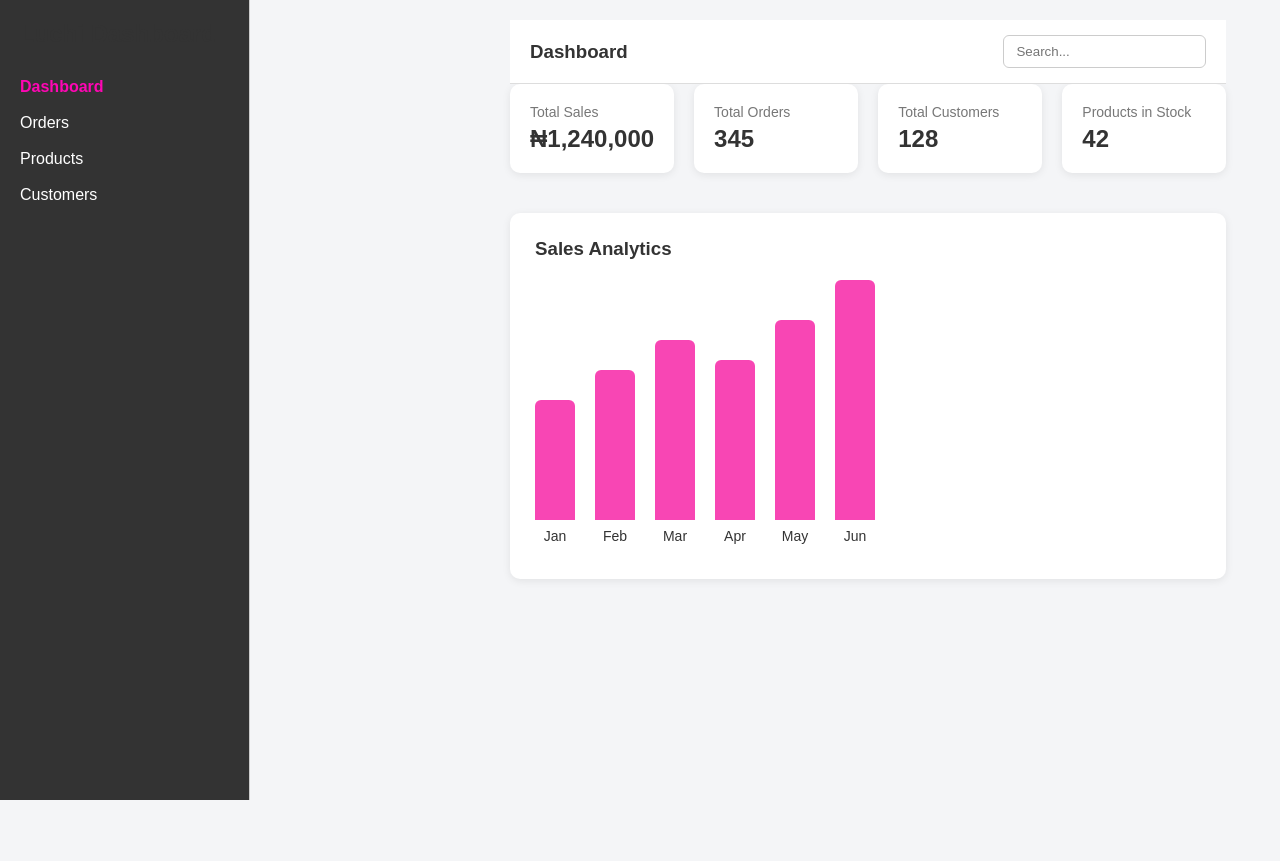
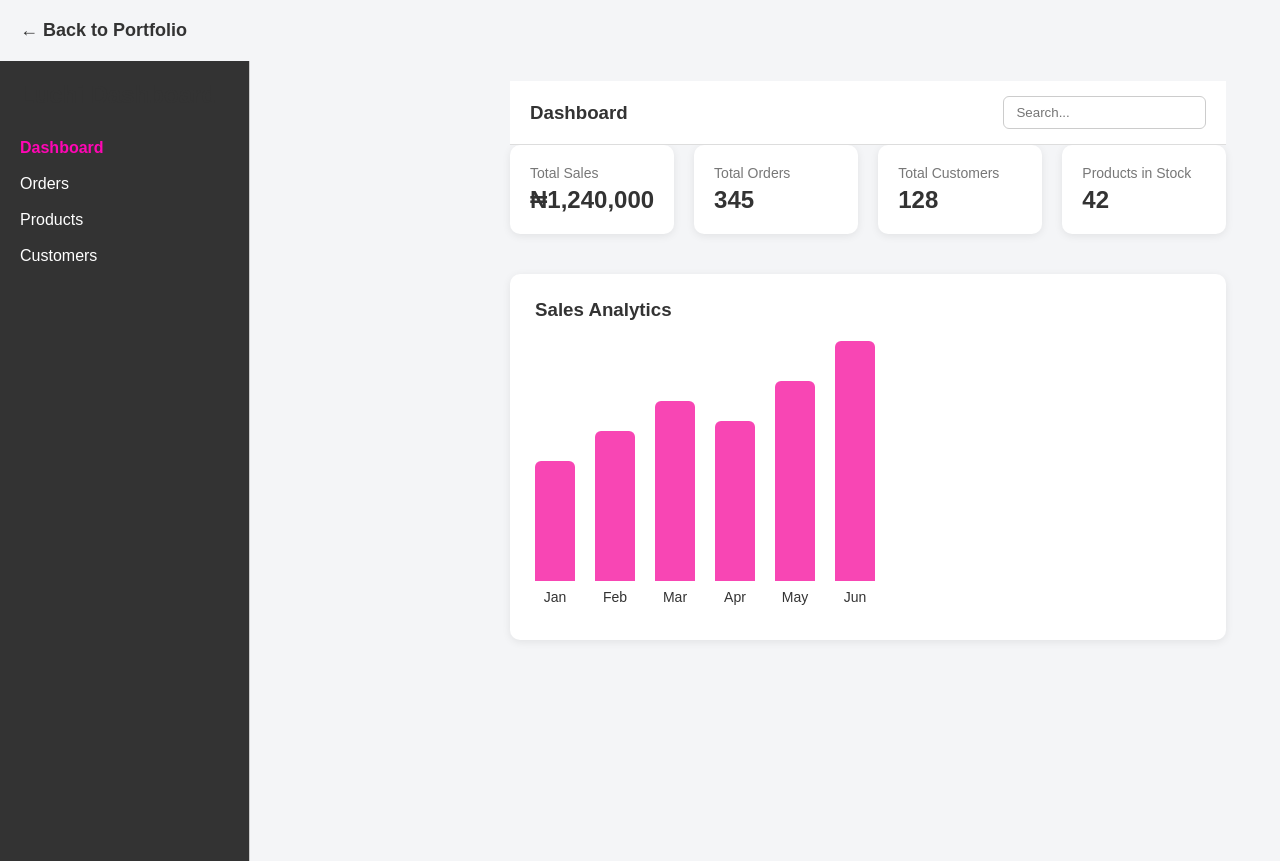
Before and after one commit to Nenyebaby24/Luchi-Special-Abacha-Dashboard, a React (Vite) app: page / in a window 1280 px wide. Before the commit the page ends 800 px from the top, so only its background shows below. Built offline with nearby package versions, Linux system fonts and the light colour scheme.

Commit message:
updated back button

```diff
--- a/src/App.jsx
+++ b/src/App.jsx
@@ -14,12 +14,30 @@
 
   return (
     <Router>
+      {/* BACK TO PORTFOLIO BUTTON */}
+      <a
+        href="https://your-portfolio-url.com"   // <-- replace with your real portfolio link
+        style={{
+          display: "inline-block",
+          margin: "20px",
+          fontSize: "18px",
+          fontWeight: "bold",
+          textDecoration: "none",
+          color: "#333",
+        }}
+      >
+        ← Back to Portfolio
+      </a>
+
       <div className="container">
         <Sidebar sidebarOpen={sidebarOpen} setSidebarOpen={setSidebarOpen} />
 
         <div className="main-content">
           <Routes>
-            <Route path="/" element={<Dashboard setSidebarOpen={setSidebarOpen} />} />
+            <Route
+              path="/"
+              element={<Dashboard setSidebarOpen={setSidebarOpen} />}
+            />
             <Route path="/orders" element={<Orders />} />
             <Route path="/products" element={<Products />} />
             <Route path="/customers" element={<Customers />} />
```
